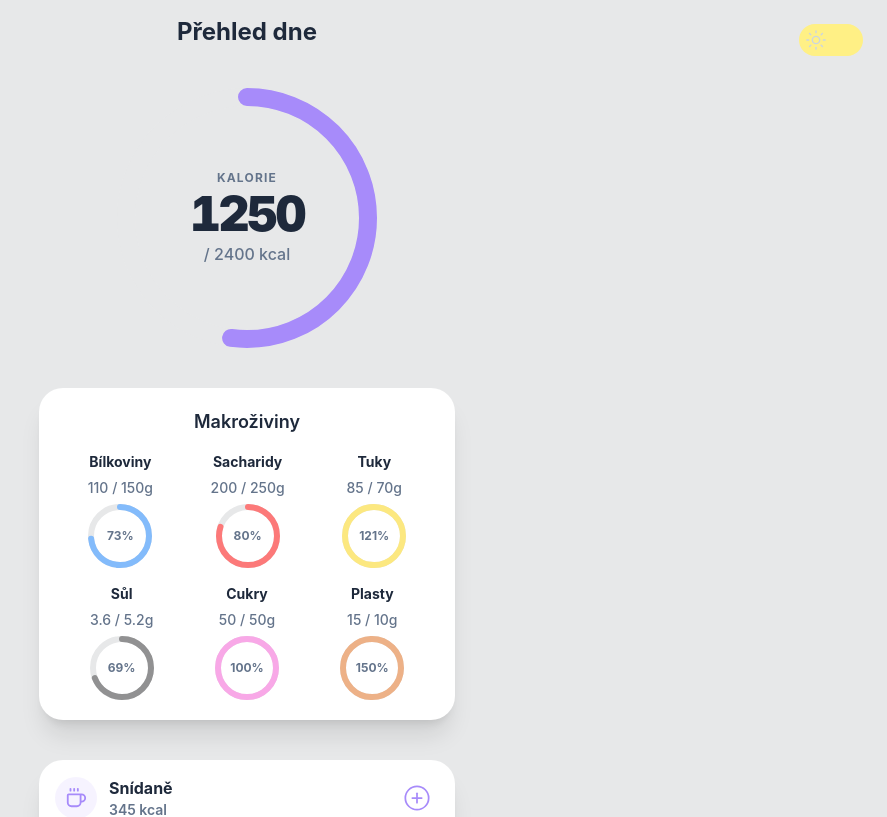
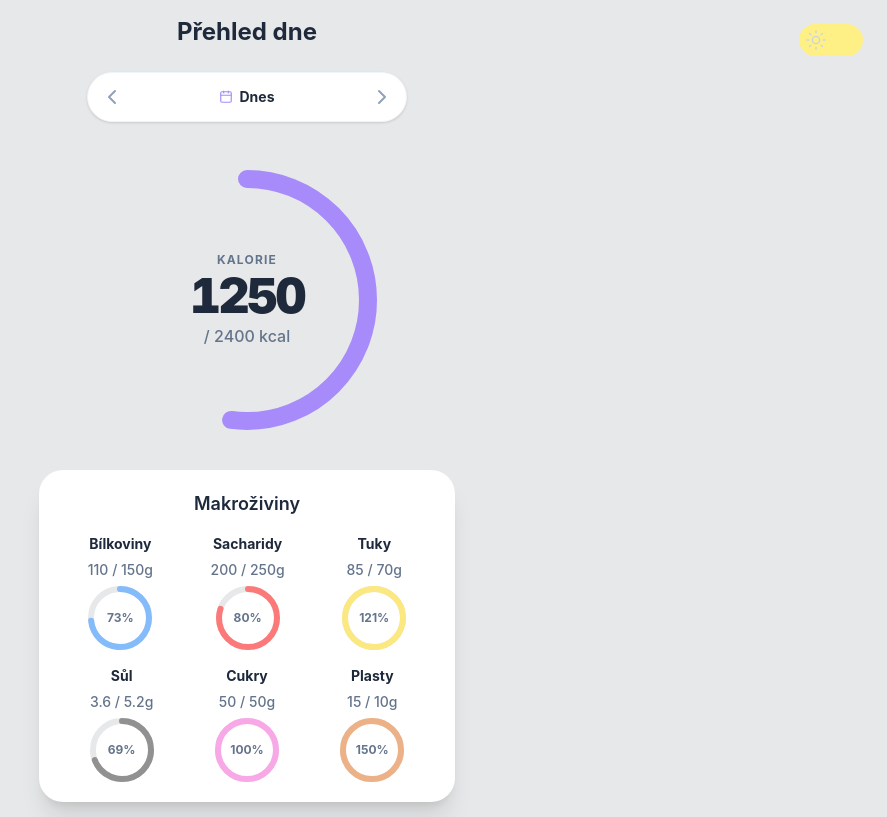
Before and after one commit to Jirotkins/CalorieTracker, a React (Vite) app in the folder frontend/: page /dashboard in a window 1280 px wide. Shown: the top 817 px of the page, without its empty margins (393-1280 px from the left). Built offline with nearby package versions, Linux system fonts and the light colour scheme.

Commit message:
feat: implement interactive date stepper for day navigation

```diff
--- /dev/null
+++ b/frontend/src/components/ui/DateStepper.tsx
@@ -0,0 +1,77 @@
+import { ChevronLeft, ChevronRight, Calendar } from "lucide-react";
+
+interface DateStepperProps {
+    date: Date;
+    onChange: (newDate: Date) => void;
+}
+
+export function DateStepper({ date, onChange }: DateStepperProps) {
+    // Pomocná funkce pro zjištění, jestli je vybraný den "Dnes"
+    const isToday = new Date().toDateString() === date.toDateString();
+
+    // Naformátování datumu, např. "St, 17. července"
+    const formattedDate = new Intl.DateTimeFormat('cs-CZ', {
+        weekday: 'short',
+        day: 'numeric',
+        month: 'long'
+    }).format(date);
+
+    // První písmeno velké (aby bylo "St" místo "st")
+    const capitalizedDate = formattedDate.charAt(0).toUpperCase() + formattedDate.slice(1);
+
+    const handlePrevDay = () => {
+        const newDate = new Date(date);
+        newDate.setDate(date.getDate() - 1);
+        onChange(newDate);
+    };
+
+    const handleNextDay = () => {
+        const newDate = new Date(date);
+        newDate.setDate(date.getDate() + 1);
+        onChange(newDate);
+    };
+
+    const handleResetToToday = () => {
+        onChange(new Date());
+    };
+
+    return (
+        // Obal ve tvaru pilulky
+        <div className="flex items-center justify-between bg-surface rounded-full shadow-sm border border-slate-100 dark:border-slate-800 w-full max-w-xs mx-auto mb-2">
+
+            <button
+                onClick={handlePrevDay}
+                className="p-3 text-slate-400 hover:text-brand active:scale-90 transition-all rounded-full"
+                aria-label="Předchozí den"
+            >
+                <ChevronLeft size={24} />
+            </button>
+
+            <div
+                onClick={handleResetToToday}
+                className="flex flex-col items-center justify-center flex-1 select-none cursor-pointer active:opacity-70 transition-opacity"
+            >
+                <span className="text-sm font-bold text-text-main flex items-center gap-1.5">
+                    {isToday && <Calendar size={14} className="text-brand" />}
+                    {isToday ? "Dnes" : capitalizedDate}
+                </span>
+
+                {/* Zobrazí se jen, když uživatel není na dnešku */}
+                {!isToday && (
+                    <span className="text-[10px] text-brand font-bold uppercase tracking-widest mt-0.5">
+                        Zpět na Dnes
+                    </span>
+                )}
+            </div>
+
+            <button
+                onClick={handleNextDay}
+                className="p-3 text-slate-400 hover:text-brand active:scale-90 transition-all rounded-full"
+                aria-label="Následující den"
+            >
+                <ChevronRight size={24} />
+            </button>
+
+        </div>
+    );
+}
--- a/frontend/src/pages/Dashboard.tsx
+++ b/frontend/src/pages/Dashboard.tsx
@@ -1,12 +1,17 @@
+import { useState } from "react";
 import { CircularProgress } from "../components/ui/CircularProgress";
 import { MacroOverview } from "../components/ui/MacroOverview";
 import { ThemeToggle } from "../components/ui/ThemeToggle";
 import { DailyMealLog } from "../components/ui/DailyMealLog";
+import { DateStepper } from "../components/ui/DateStepper";
 
 import { MOCK_DAILY_NUTRITION } from "../types/nutrition";
 import { MOCK_DAILY_MEALS } from "../types/meal";
 
 export default function Dashboard() {
+    // Stav aktuálně zobrazeného dne, výchozí je dnešek
+    const [selectedDate, setSelectedDate] = useState<Date>(new Date());
+
     return (
         <main className="p-4 flex flex-col gap-6 max-w-md mx-auto pb-10">
 
@@ -16,6 +21,8 @@ export default function Dashboard() {
                 <h1 className="text-2xl font-bold text-text-main">Přehled dne</h1>
             </header>
 
+            <DateStepper date={selectedDate} onChange={setSelectedDate} />
+
             {/* Hlavní kolečko pro kalorie */}
             <div className="flex justify-center my-4">
                 <CircularProgress data={MOCK_DAILY_NUTRITION.calories} />
@@ -24,6 +31,7 @@ export default function Dashboard() {
             {/* Přehled makroživin */}
             <MacroOverview nutritionData={MOCK_DAILY_NUTRITION} />
 
+            {/* Přehled záznamů pro jeden den */}
             <DailyMealLog mealsData={MOCK_DAILY_MEALS} />
 
         </main>
```
